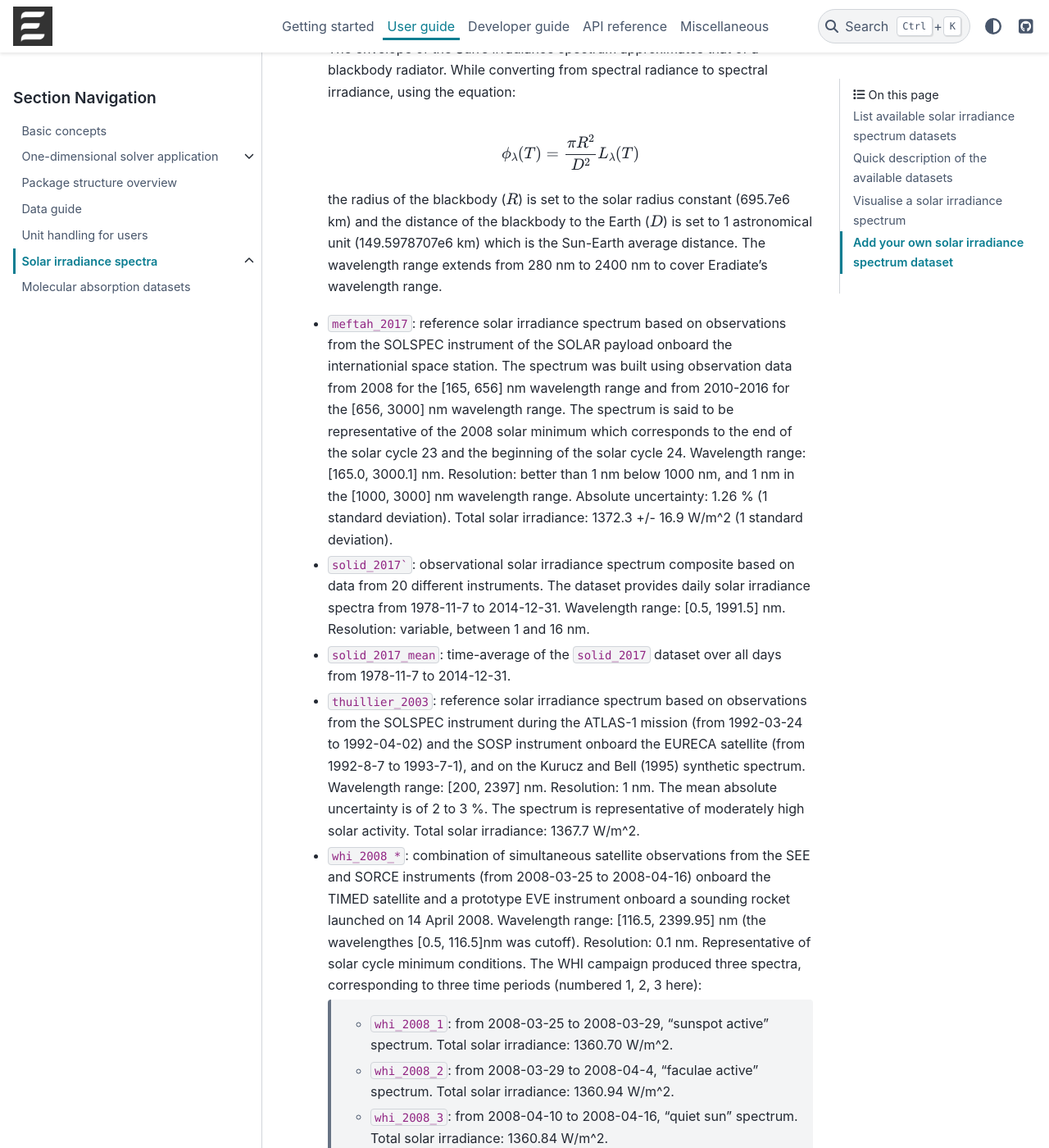
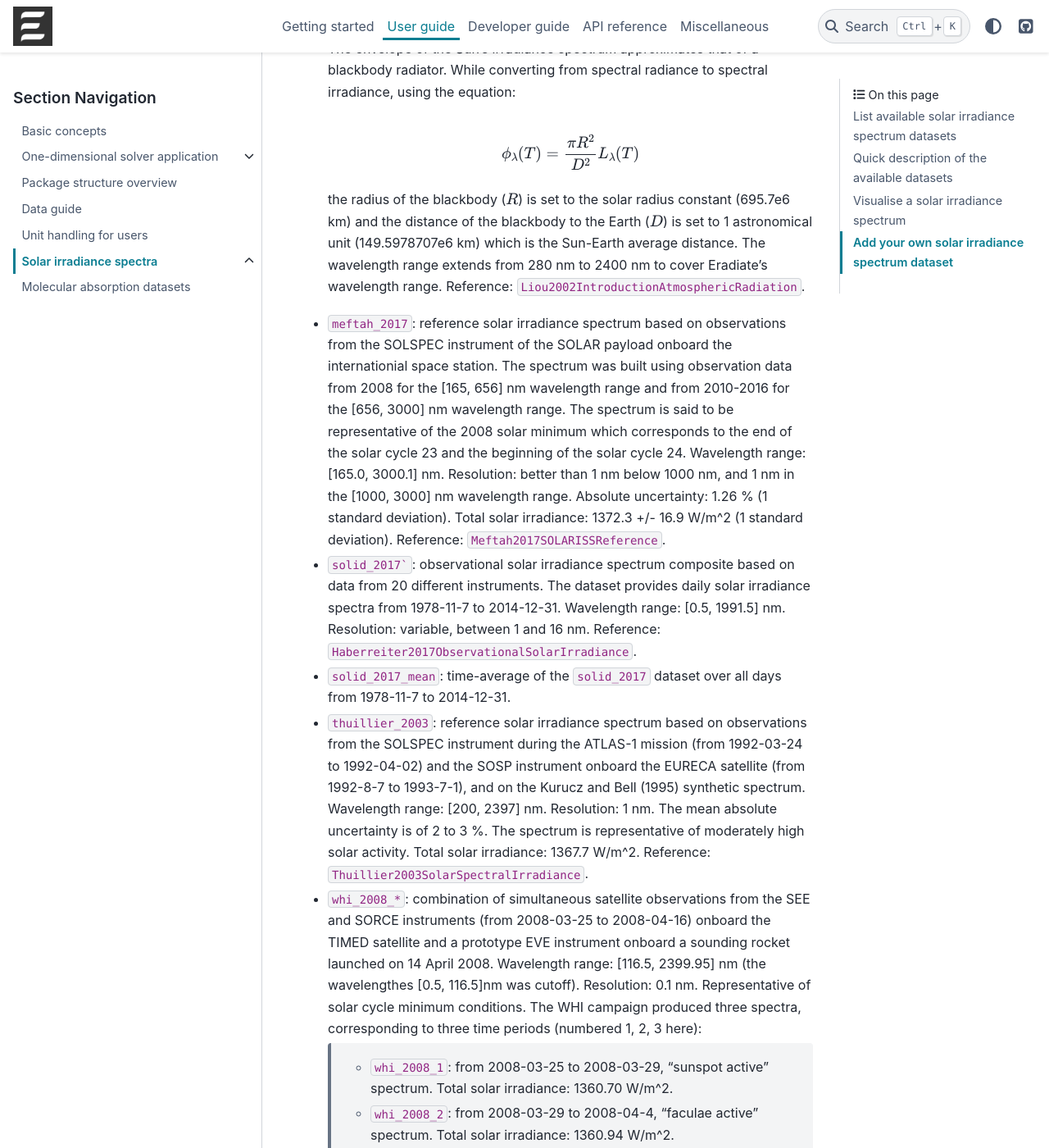
Before and after one commit to eradiate/eradiate, a Sphinx documentation site: the page built from docs/rst/user_guide/solar_irradiance_spectra.rst, in a window 1280 px wide and 1400 px high, scrolled down 1061 px. Shown: the whole window at 82% size. Built offline with Sphinx 7.4.7 and the PyData theme 0.15.4, drawn with Linux system fonts in a browser that asks for light colours; pages that are not in the unit, such as notebooks, are missing from menus; cross-references to code outside the pages are shown as plain code; some of the changed text lies outside the part shown.

Commit message:
Added solid_2017_mean to list of available solar irradiance datasets
Updated tests

Added missing references for solar irradiance spectra in user guide

````diff
--- a/docs/rst/user_guide/solar_irradiance_spectra.rst
+++ b/docs/rst/user_guide/solar_irradiance_spectra.rst
@@ -57,7 +57,8 @@ spectrum datasets:
   (695.7e6 km) and the distance of the blackbody to the Earth (:math:`D`) is set
   to 1 astronomical unit (149.5978707e6 km) which is the Sun-Earth average
   distance. The wavelength range extends from 280 nm to 2400 nm to cover
-  Eradiate's wavelength range.
+  Eradiate's wavelength range. Reference:
+  :cite:`Liou2002IntroductionAtmosphericRadiation`.
 
 - ``meftah_2017``: reference solar irradiance spectrum based on observations
   from the SOLSPEC instrument of the SOLAR payload onboard the internationial
@@ -68,12 +69,14 @@ spectrum datasets:
   of the solar cycle 24. Wavelength range: [165.0, 3000.1] nm. Resolution:
   better than 1 nm below 1000 nm, and 1 nm in the [1000, 3000] nm wavelength
   range. Absolute uncertainty: 1.26 % (1 standard deviation). Total solar
-  irradiance: 1372.3 +/- 16.9 W/m^2 (1 standard deviation).
+  irradiance: 1372.3 +/- 16.9 W/m^2 (1 standard deviation). Reference:
+  :cite:`Meftah2017SOLARISSReference`.
 
 - ``solid_2017```: observational solar irradiance spectrum composite based on
   data from 20 different instruments. The dataset provides daily solar
   irradiance spectra from 1978-11-7 to 2014-12-31. Wavelength range: [0.5,
-  1991.5] nm. Resolution: variable, between 1 and 16 nm.
+  1991.5] nm. Resolution: variable, between 1 and 16 nm. Reference:
+  :cite:`Haberreiter2017ObservationalSolarIrradiance`.
 
 - ``solid_2017_mean``: time-average of the ``solid_2017`` dataset over all days
   from 1978-11-7 to 2014-12-31.
@@ -85,6 +88,7 @@ spectrum datasets:
   spectrum. Wavelength range: [200, 2397] nm. Resolution: 1 nm. The mean
   absolute uncertainty is of 2 to 3 %. The spectrum is representative of
   moderately high solar activity. Total solar irradiance: 1367.7 W/m^2.
+  Reference: :cite:`Thuillier2003SolarSpectralIrradiance`.
 
 - ``whi_2008_*``: combination of simultaneous satellite observations from the
   SEE and SORCE instruments (from 2008-03-25 to 2008-04-16) onboard the TIMED
````
Also changed, not shown: other parts of docs/rst/user_guide/solar_irradiance_spectra.rst (+1 -0 lines), 2 other files.
